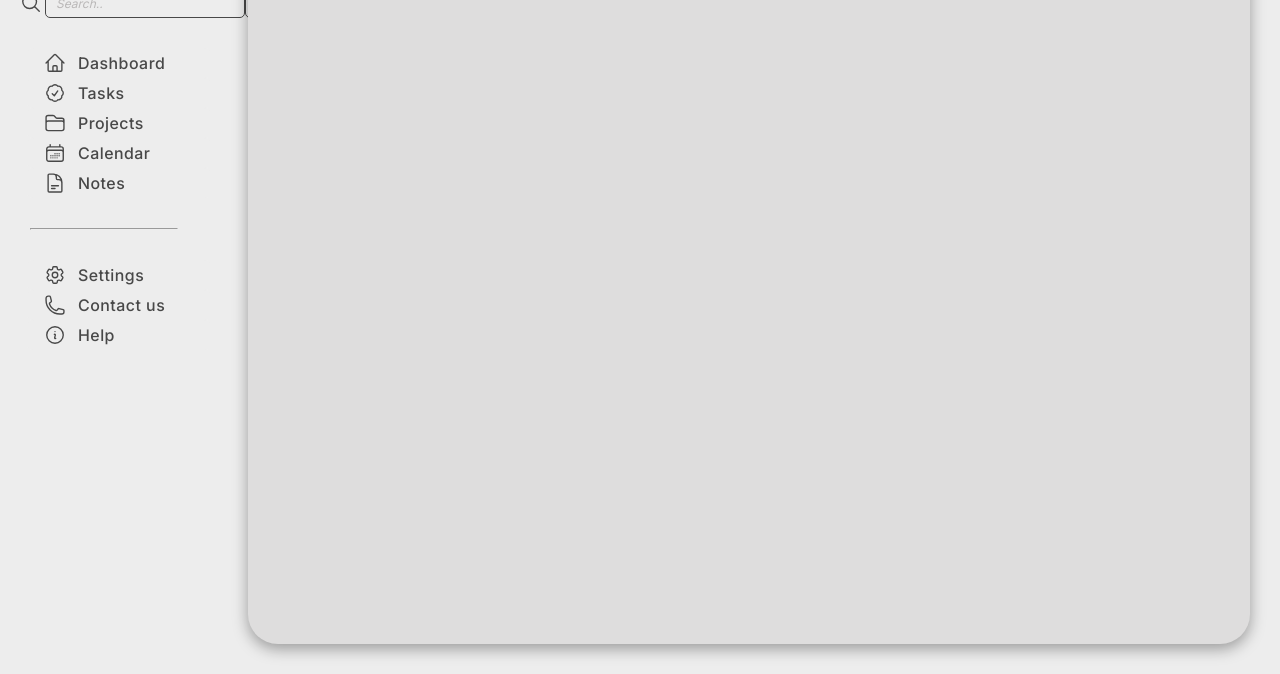
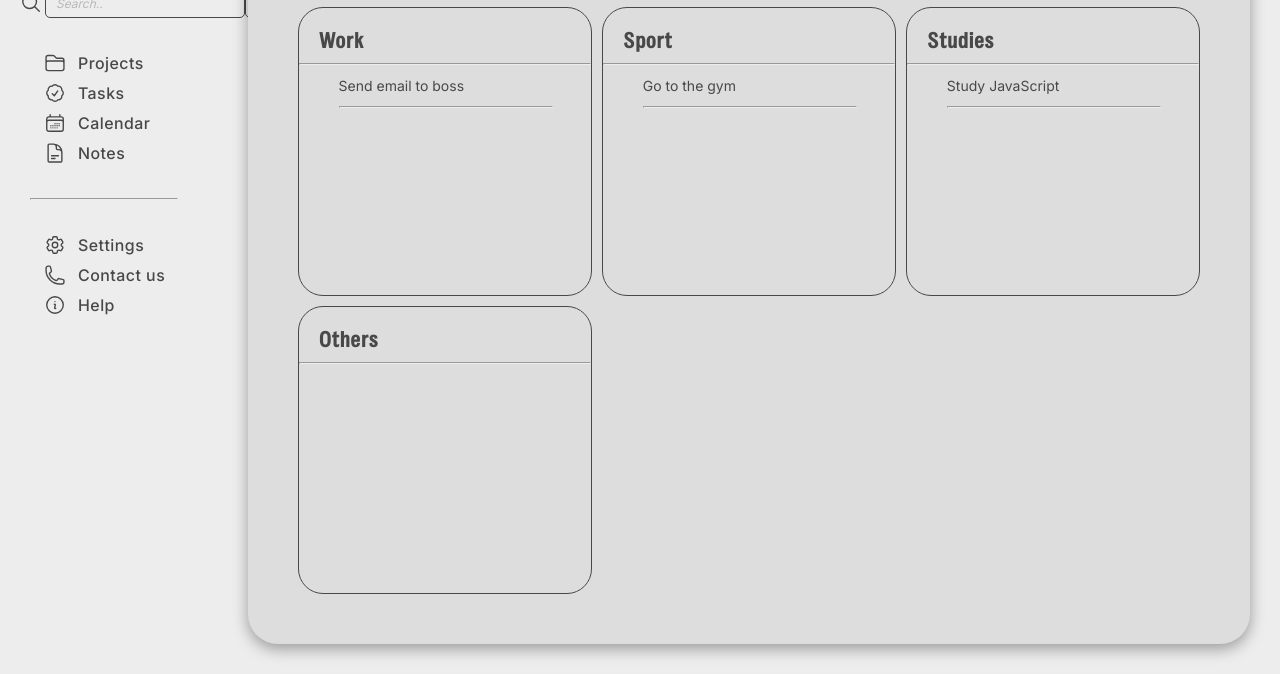
Before and after one commit to Dinozzzo/odin-todo, a website built with webpack: page src/template.html in a window 1280 px wide. Shown: the part 126-800 px from the top of the page. Built offline with nearby package versions, Linux system fonts and the light colour scheme.

Commit message:
projects done, maybe can improve the UI

```diff
--- a/src/components/data.js
+++ b/src/components/data.js
@@ -1,3 +1,4 @@
+// TASKS LIST
 export const tasksArray = [
   {
     title: "Go to the gym",
@@ -21,3 +22,6 @@ export const tasksArray = [
     description: "Review modules and webpack",
   },
 ];
+
+// PROJECT OPTIONS
+export const projectsList = ["Work", "Sport", "Studies", "Others"];
--- a/src/components/home.js
+++ /dev/null
@@ -1,7 +0,0 @@
-export default function home() {
-  const container = document.createElement("div");
-  container.classList.add("homeContainer");
-
-  // ASSEMBLAGE
-  return container;
-}
--- a/src/components/projects.js
+++ b/src/components/projects.js
@@ -1,4 +1,6 @@
 import { tasksArray } from "./data.js";
+
+import { projectsList } from "./data.js";
 
 export default function projects() {
   // MAIN CONTAINER OF THE PAGE
@@ -18,12 +20,39 @@ export default function projects() {
     const projectCard = document.createElement("div");
     projectCard.classList.add("project-card");
     const cardTitle = document.createElement("h4");
+    cardTitle.classList.add("card-title");
+    const hr = document.createElement("hr");
     cardTitle.textContent = project;
+
+    const taskDisplay = document.createElement("ul");
+
+    projectCard.append(cardTitle, hr, taskDisplay);
+    gridContainer.append(projectCard);
+    addTasksToCard(project, taskDisplay);
   }
+
+  // ADD EACH TASK TO THE RIGHT CARD
+  function addTasksToCard(project, taskDisplay) {
+    const projectTasks = tasksArray.filter(
+      (task) => task.project === project.toLowerCase(),
+    );
+    projectTasks.forEach((task) => {
+      const displayElement = document.createElement("li");
+      displayElement.classList.add("card-element");
+      displayElement.textContent = task.title;
+      const elementHr = document.createElement("hr");
+      elementHr.classList.add("list-hr");
+      taskDisplay.append(displayElement, elementHr);
+    });
+    console.log(projectsList);
+  }
+
+  // CREATE CARD FOR EACH PROJECT
+  projectsList.forEach((project) => {
+    createProjectCard(project);
+  });
 
   // GENEREAL ASSEMBLAGE
   container.append(title, gridContainer);
   return container;
 }
-
-console.log(tasksArray);
--- a/src/components/tasks.js
+++ b/src/components/tasks.js
@@ -1,4 +1,6 @@
 import { tasksArray } from "./data.js";
+
+import { projectsList } from "./data.js";
 
 export default function tasks() {
   // MAIN CONTAINER OF THE PAGE
@@ -94,14 +96,17 @@ export default function tasks() {
   const isProjectSel = document.createElement("select");
   isProjectSel.classList.add("tasks-form-select");
 
-  // PROJECT OPTIONS
-  const projects = ["Work", "Sport", "Studies", "Others"];
-  projects.forEach((project) => {
+  projectsList.forEach((project) => {
     const option = document.createElement("option");
     option.value = project.toLowerCase();
     option.textContent = project;
     isProjectSel.append(option);
   });
+
+  // ADD NEW PROJECT
+  const addProjectBtn = document.createElement("button");
+  addProjectBtn.textContent = "+ Add new project";
+  addProjectBtn.classList.add("add-project-btn");
 
   // RIGHT SIDE OF FORM
   const rightForm = document.createElement("div");
@@ -405,7 +410,7 @@ export default function tasks() {
 
   // FORM STRUCTURE
   titleDiv.append(titleLab, titleInp);
-  isProjectDiv.append(isProjectLab, isProjectSel);
+  isProjectDiv.append(isProjectLab, isProjectSel, addProjectBtn);
   leftForm.append(titleDiv, isProjectDiv);
 
   priorityDiv.append(priorityLab, prioritySel);
--- a/src/index.js
+++ b/src/index.js
@@ -2,7 +2,6 @@ import "./style.css";
 
 const content = document.querySelector(".content");
 
-import home from "./components/home.js";
 import tasks from "./components/tasks.js";
 import projects from "./components/projects.js";
 
@@ -11,12 +10,7 @@ function render(pageFn) {
   content.append(pageFn());
 }
 
-render(home);
-
-const dashboardBtn = document.querySelector("#dashboard-btn");
-dashboardBtn.addEventListener("click", () => {
-  render(home);
-});
+render(projects);
 
 const tasksBtn = document.querySelector("#tasks-btn");
 tasksBtn.addEventListener("click", () => {
--- a/src/style.css
+++ b/src/style.css
@@ -336,6 +336,12 @@ textarea::placeholder {
   font-size: 12px;
 }
 
+.add-project-btn {
+  border: 1px solid var(--black);
+  padding: 3px;
+  border-radius: 6px;
+}
+
 .descrip-input {
   background-color: var(--grey);
   border: 1px solid var(--black);
@@ -469,15 +475,41 @@ textarea::placeholder {
 
 /* PROJECTS PAGE */
 
-#projects-container {
-  background-color: black;
+.projects-container {
+  display: flex;
+  flex-direction: column;
+  height: 100%;
+}
+
+.projects-grid {
+  display: grid;
+  grid-template-columns: repeat(3, 1fr);
+  grid-template-rows: repeat(2, 1fr);
+  height: 100%;
+  margin: 10px;
+  gap: 10px;
+  border-radius: 25px;
+}
+
+.project-card {
+  border: 1.5px solid var(--black);
+  border-radius: 25px;
   display: flex;
   flex-direction: column;
 }
 
-.projects-grid {
-  background-color: grey;
-  display: grid;
-  grid-template-columns: repeat(3, 1fr);
-  grid-template-rows: repeat(2, 1fr);
+.card-title {
+  font-family: Grotesk;
+  margin: 20px 10px 10px 20px;
+  font-size: 22px;
 }
+
+.card-element {
+  list-style: none;
+  padding: 12px 0;
+  font-size: 14px;
+}
+
+.list-hr {
+  width: 85%;
+}
--- a/src/template.html
+++ b/src/template.html
@@ -30,8 +30,8 @@
       </div>
       <nav>
         <div class="header-mid">
-          <!-- DASHBOARD BTN -->
-          <div class="nav-btn" id="dashboard-btn">
+          <!-- PROJECTS BTN -->
+          <div class="nav-btn" id="projects-btn">
             <button>
               <svg
                 xmlns="http://www.w3.org/2000/svg"
@@ -44,10 +44,10 @@
                 <path
                   stroke-linecap="round"
                   stroke-linejoin="round"
-                  d="m2.25 12 8.954-8.955c.44-.439 1.152-.439 1.591 0L21.75 12M4.5 9.75v10.125c0 .621.504 1.125 1.125 1.125H9.75v-4.875c0-.621.504-1.125 1.125-1.125h2.25c.621 0 1.125.504 1.125 1.125V21h4.125c.621 0 1.125-.504 1.125-1.125V9.75M8.25 21h8.25"
+                  d="M2.25 12.75V12A2.25 2.25 0 0 1 4.5 9.75h15A2.25 2.25 0 0 1 21.75 12v.75m-8.69-6.44-2.12-2.12a1.5 1.5 0 0 0-1.061-.44H4.5A2.25 2.25 0 0 0 2.25 6v12a2.25 2.25 0 0 0 2.25 2.25h15A2.25 2.25 0 0 0 21.75 18V9a2.25 2.25 0 0 0-2.25-2.25h-5.379a1.5 1.5 0 0 1-1.06-.44Z"
                 />
               </svg>
-              <span>Dashboard</span>
+              <span>Projects</span>
             </button>
           </div>
           <!-- TASKS BTN -->
@@ -68,26 +68,6 @@
                 />
               </svg>
               <span>Tasks</span>
-            </button>
-          </div>
-          <!-- PROJECTS BTN -->
-          <div class="nav-btn" id="projects-btn">
-            <button>
-              <svg
-                xmlns="http://www.w3.org/2000/svg"
-                fill="none"
-                viewBox="0 0 24 24"
-                stroke-width="1.5"
-                stroke="currentColor"
-                class="size-6"
-              >
-                <path
-                  stroke-linecap="round"
-                  stroke-linejoin="round"
-                  d="M2.25 12.75V12A2.25 2.25 0 0 1 4.5 9.75h15A2.25 2.25 0 0 1 21.75 12v.75m-8.69-6.44-2.12-2.12a1.5 1.5 0 0 0-1.061-.44H4.5A2.25 2.25 0 0 0 2.25 6v12a2.25 2.25 0 0 0 2.25 2.25h15A2.25 2.25 0 0 0 21.75 18V9a2.25 2.25 0 0 0-2.25-2.25h-5.379a1.5 1.5 0 0 1-1.06-.44Z"
-                />
-              </svg>
-              <span>Projects</span>
             </button>
           </div>
           <!-- CALENDAR BTN -->
```
